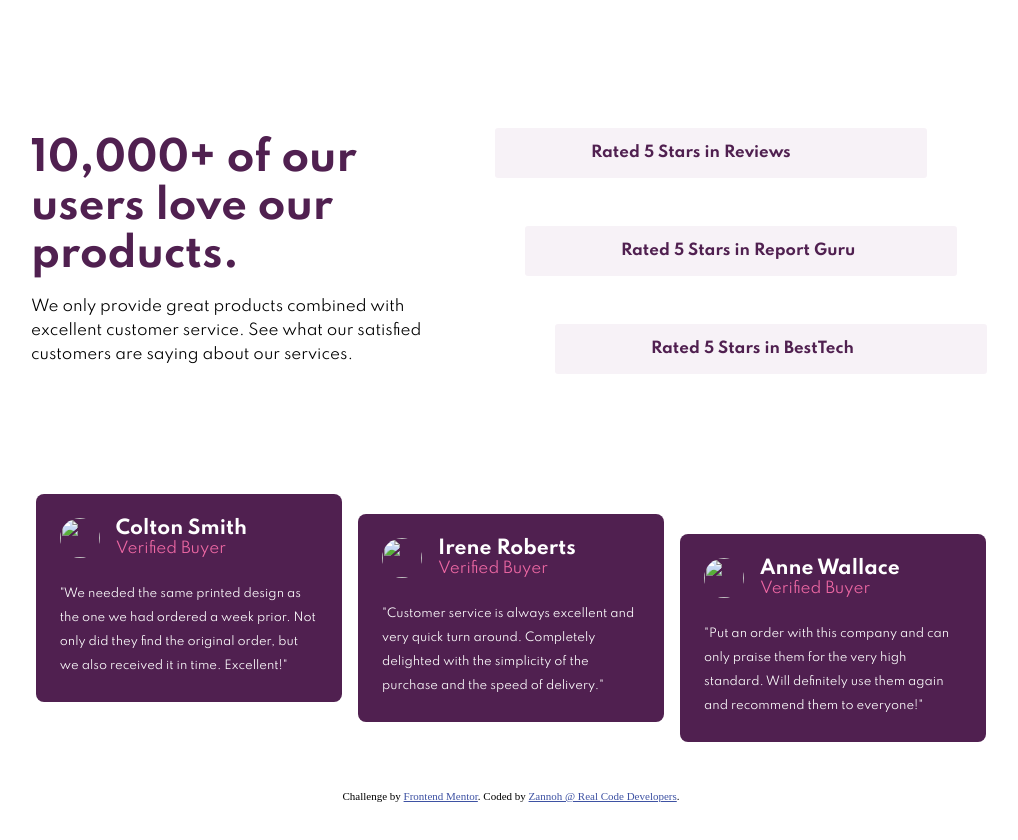
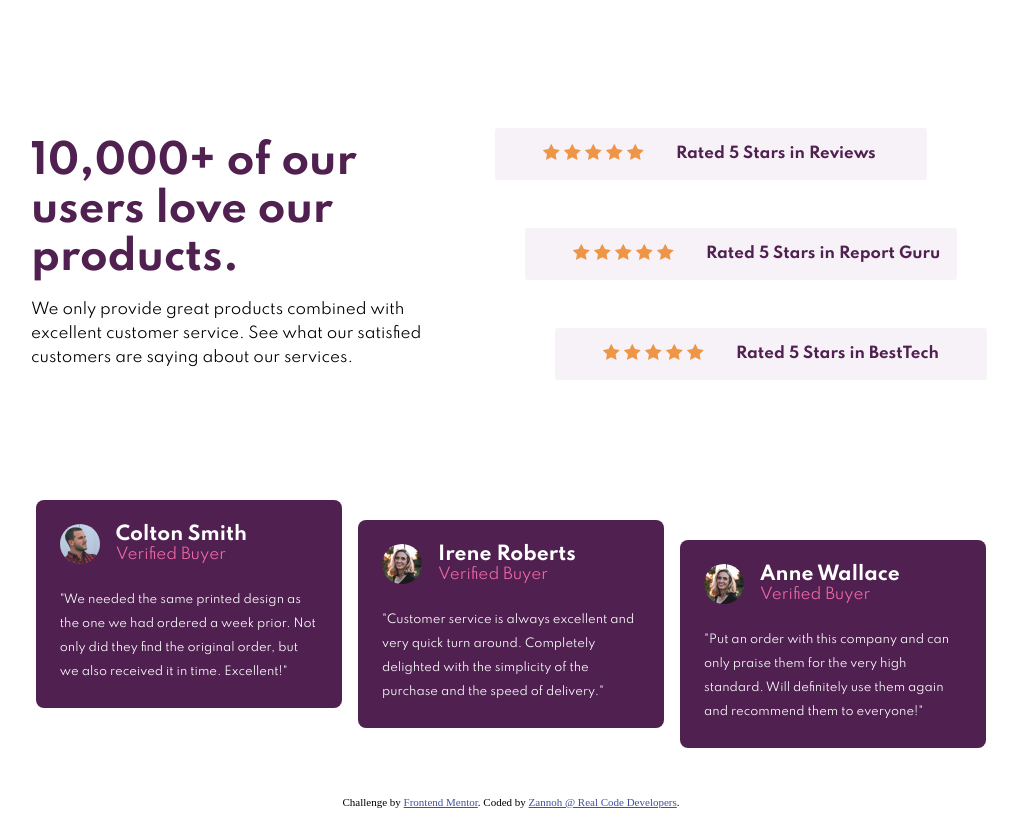
Before and after one commit to Leonard-O/social-proof-section, a plain HTML site: page index.html in a window 1280 px wide. Shown: the whole page, without its empty margins (129-1147 px from the left). Drawn offline with Linux system fonts and the light colour scheme; the site is published under a folder, as on GitHub Pages, so addresses that start at the root find nothing.

Commit message:
edited images

```diff
--- a/index.html
+++ b/index.html
@@ -19,6 +19,7 @@
 
     <main>
         <div class="container">
+
             <div class="top">
                 <div class="left">
                     <h1>10,000+ of our users love our products. </h1>
@@ -27,31 +28,31 @@
                 <div class="right">
                     <div class=" rate rate-1">
                         <div class="stars">
-                            <img src="/images/icon-star.svg" alt="">
-                            <img src="/images/icon-star.svg" alt="">
-                            <img src="/images/icon-star.svg" alt="">
-                            <img src="/images/icon-star.svg" alt="">
-                            <img src="/images/icon-star.svg" alt="">
+                            <img src="images/icon-star.svg" alt="">
+                            <img src="images/icon-star.svg" alt="">
+                            <img src="images/icon-star.svg" alt="">
+                            <img src="images/icon-star.svg" alt="">
+                            <img src="images/icon-star.svg" alt="">
                         </div>
                         <h4>Rated 5 Stars in Reviews</h4>
                     </div>
                     <div class=" rate rate-2">
                         <div class="stars">
-                            <img src="/images/icon-star.svg" alt="">
-                            <img src="/images/icon-star.svg" alt="">
-                            <img src="/images/icon-star.svg" alt="">
-                            <img src="/images/icon-star.svg" alt="">
-                            <img src="/images/icon-star.svg" alt="">
+                            <img src="images/icon-star.svg" alt="">
+                            <img src="images/icon-star.svg" alt="">
+                            <img src="images/icon-star.svg" alt="">
+                            <img src="images/icon-star.svg" alt="">
+                            <img src="images/icon-star.svg" alt="">
                         </div>
                         <h4>Rated 5 Stars in Report Guru</h4>
                     </div>
                     <div class=" rate rate-3">
                         <div class="stars">
-                            <img src="/images/icon-star.svg" alt="">
-                            <img src="/images/icon-star.svg" alt="">
-                            <img src="/images/icon-star.svg" alt="">
-                            <img src="/images/icon-star.svg" alt="">
-                            <img src="/images/icon-star.svg" alt="">
+                            <img src="images/icon-star.svg" alt="">
+                            <img src="images/icon-star.svg" alt="">
+                            <img src="images/icon-star.svg" alt="">
+                            <img src="images/icon-star.svg" alt="">
+                            <img src="images/icon-star.svg" alt="">
                         </div>
                         <h4>Rated 5 Stars in BestTech</h4>
                     </div>
@@ -62,7 +63,7 @@
         <div class="cards-component">
             <div class="card card1">
                 <div class="heading">
-                    <img src="/images/image-colton.jpg" alt="" class="profile">
+                    <img src="images/image-colton.jpg" alt="" class="profile">
                     <div class="name">
                         <h3>Colton Smith</h3>
                         <p>Verified Buyer </p>
@@ -75,7 +76,7 @@
 
             <div class="card card2">
                 <div class="heading">
-                    <img src="/images/image-irene.jpg" alt="" class="profile">
+                    <img src="images/image-irene.jpg" alt="" class="profile">
                     <div class="name">
                         <h3>Irene Roberts</h3>
                         <p>Verified Buyer </p>
@@ -88,7 +89,7 @@
 
             <div class="card card3">
                 <div class="heading">
-                    <img src="/images/image-irene.jpg" alt="" class="profile">
+                    <img src="images/image-irene.jpg" alt="" class="profile">
                     <div class="name">
                         <h3>Anne Wallace</h3>
                         <p>Verified Buyer</p>
```
